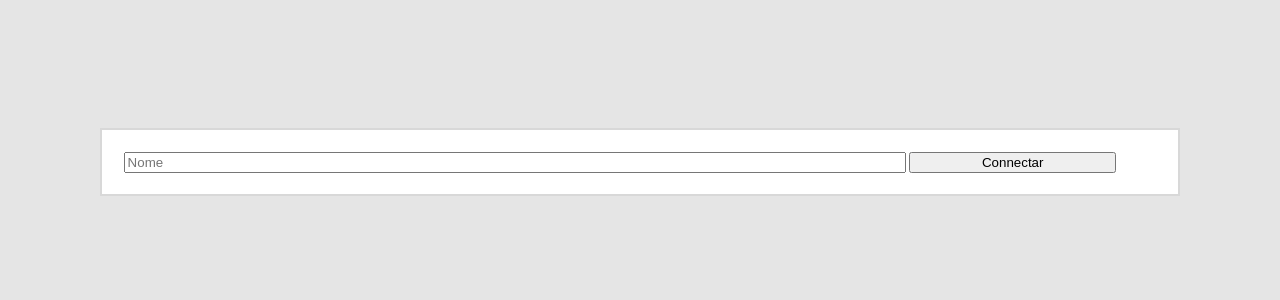
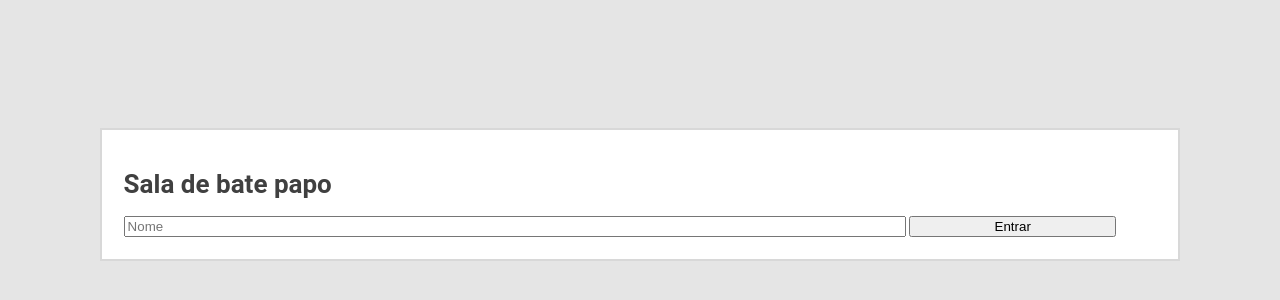
Before and after one commit to danilovteodoro/serverChat, a plain HTML site: page web/chat.html in a window 1280 px wide. Shown: the part 142-442 px from the top of the page. Drawn offline with Linux system fonts and the light colour scheme.

Commit message:
Alterações básicas

```diff
--- a/web/chat.html
+++ b/web/chat.html
@@ -8,8 +8,9 @@
     <body>
         <div style="width: 1080px;margin: 0 auto">
             <div id="novo">
+                <h1> Sala de bate papo</h1>
                 <input type="text" id="nome" placeholder="Nome" style="width: 75%"/>
-                <input type="button" value="Connectar" onclick="conectar();" style="width: 20%"/>
+                <input type="button" value="Entrar" onclick="conectar();" style="width: 20%"/>
 
             </div>
             <div>
```
